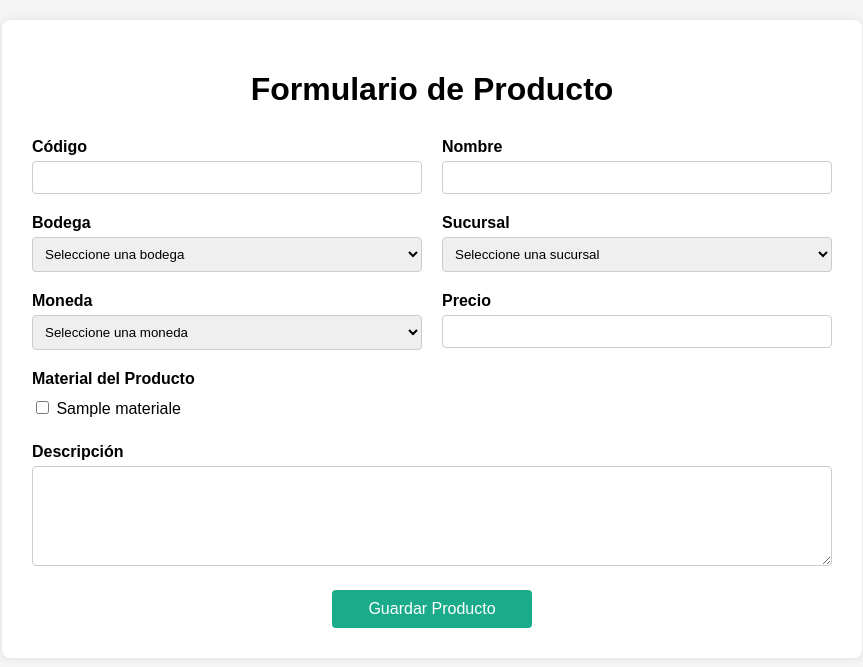
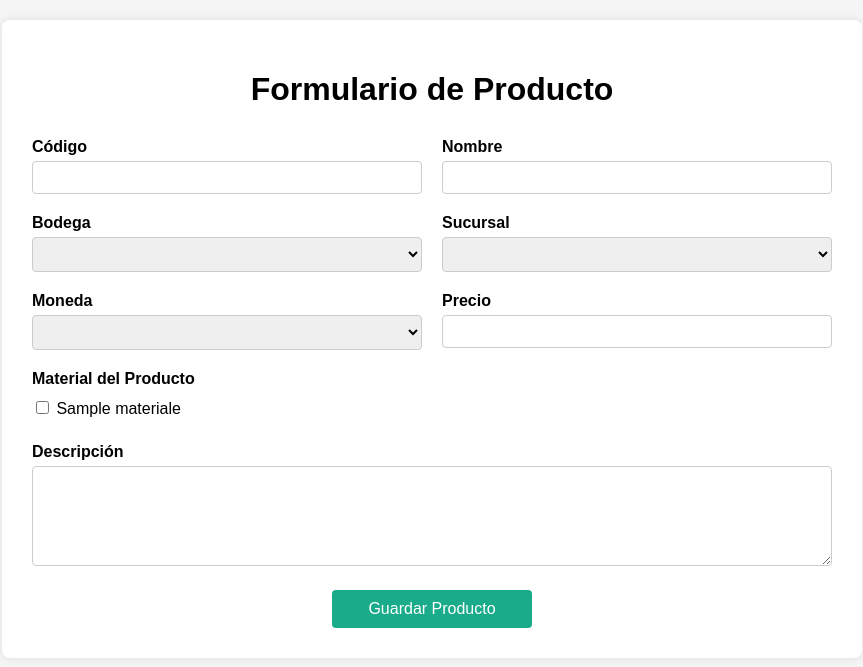
Before and after one commit to Abednego7/registro_productos, a PHP site: page / in a window 1280 px wide. Shown: the top 667 px of the page, without its empty margins (208-1071 px from the left). Run offline with PHP 8.4, Linux system fonts and the light colour scheme; tables that the repository leaves empty hold one stand-in row (values such as "Sample post"); lists and menus that the app fills with data are empty; some libraries are stand-ins or nearby versions.

Commit message:
Modification of select bodega-sucursal

```diff
--- a/index.php
+++ b/index.php
@@ -43,7 +43,7 @@ $materiales = obtenerMateriales();
                     <div class="form-group">
                         <label for="bodega">Bodega</label>
                         <select id="bodega" name="bodega">
-                            <option value="">Seleccione una bodega</option>
+                            <option value=""></option>
                             <?php foreach ($bodegas as $bodega): ?>
                                 <option value="<?php echo $bodega['id']; ?>"><?php echo $bodega['nombre']; ?></option>
                             <?php endforeach; ?>
@@ -54,7 +54,7 @@ $materiales = obtenerMateriales();
                     <div class="form-group">
                         <label for="sucursal">Sucursal</label>
                         <select id="sucursal" name="sucursal">
-                            <option value="">Seleccione una sucursal</option>
+                            <option value=""></option>
                         </select>
                     </div>
                 </div>
@@ -65,7 +65,7 @@ $materiales = obtenerMateriales();
                     <div class="form-group">
                         <label for="moneda">Moneda</label>
                         <select id="moneda" name="moneda">
-                            <option value="">Seleccione una moneda</option>
+                            <option value=""></option>
                             <?php foreach ($monedas as $moneda): ?>
                                 <option value="<?php echo $moneda['id']; ?>"><?php echo $moneda['nombre']; ?></option>
                             <?php endforeach; ?>
--- a/js/validations.js
+++ b/js/validations.js
@@ -193,7 +193,7 @@ function cargarSucursales() {
     const sucursalSelect = document.getElementById('sucursal');
 
     // Limpiar opciones actuales
-    sucursalSelect.innerHTML = '<option value="">Seleccione una sucursal</option>';
+    sucursalSelect.innerHTML = '<option value=""></option>';
 
     if (bodegaId === '') {
         return;
```
